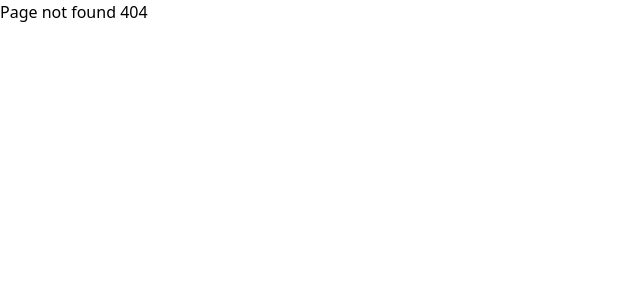
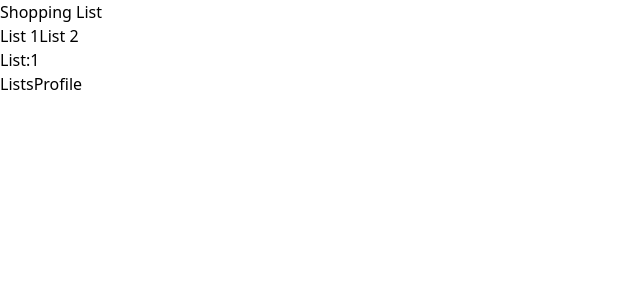
Before and after one commit to ohotnikarturik/shopping-list, a React app: page /lists/1 in a window 1280 px wide. Before the commit this address had no page. Shown: the top 300 px of the page, without its empty margins (0-640 px from the left). Built offline with nearby package versions, Linux system fonts and the light colour scheme; the HTML template or start-up script is replaced by a standard one.

Commit message:
feat: add prfile, lists, list pages, navigation, layout components

```diff
--- /dev/null
+++ b/src/components/Layout.tsx
@@ -0,0 +1,13 @@
+import { Outlet } from "react-router-dom"
+import Navigation from "./Navigation"
+
+const Layout = () => {
+  return (
+    <div>
+      <div>Shopping List</div>
+      <Outlet />
+      <Navigation />
+    </div>
+  )
+}
+export default Layout
--- /dev/null
+++ b/src/components/Navigation.tsx
@@ -0,0 +1,11 @@
+import { Link } from "react-router-dom"
+
+const Navigation = () => {
+  return (
+    <div>
+      <Link to="/">Lists</Link>
+      <Link to="/profile">Profile</Link>
+    </div>
+  )
+}
+export default Navigation
--- a/src/pages/Home.tsx
+++ /dev/null
@@ -1,4 +0,0 @@
-const Home = () => {
-  return <div>Home</div>
-}
-export default Home
--- /dev/null
+++ b/src/pages/List.tsx
@@ -0,0 +1,7 @@
+import { useParams } from "react-router-dom"
+
+const List = () => {
+  const { listId } = useParams()
+  return <div>List:{listId}</div>
+}
+export default List
--- /dev/null
+++ b/src/pages/Lists.tsx
@@ -0,0 +1,14 @@
+import { Link, Outlet } from "react-router-dom"
+
+const Lists = () => {
+  return (
+    <div>
+      <div>
+        <Link to="/lists/1">List 1</Link>
+        <Link to="/lists/2">List 2</Link>
+        <Outlet />
+      </div>
+    </div>
+  )
+}
+export default Lists
--- /dev/null
+++ b/src/pages/Profile.tsx
@@ -0,0 +1,4 @@
+const Profile = () => {
+  return <div>Profile</div>
+}
+export default Profile
```
Also changed, not shown: src/App.tsx (+21 -2 lines).
